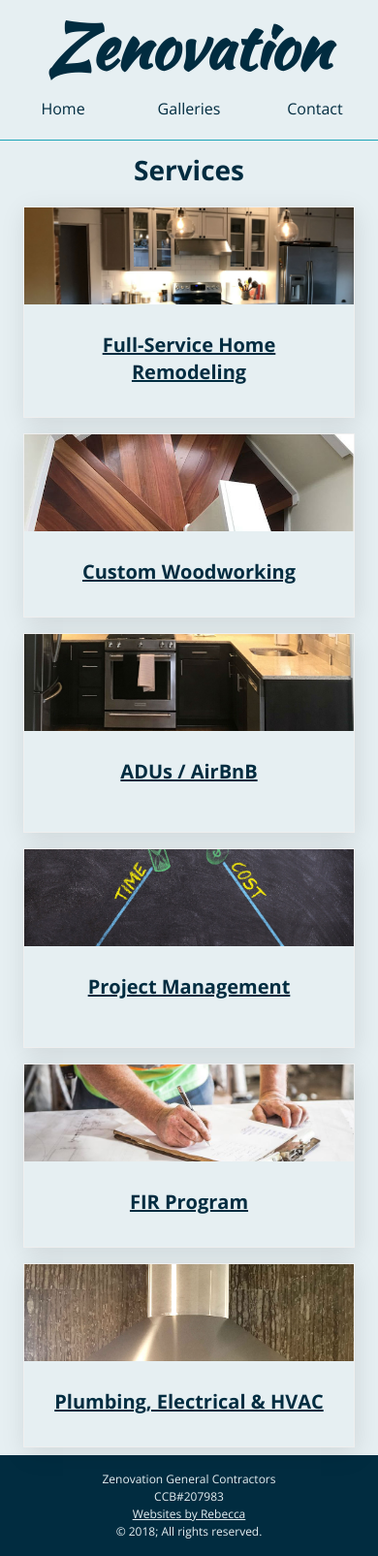
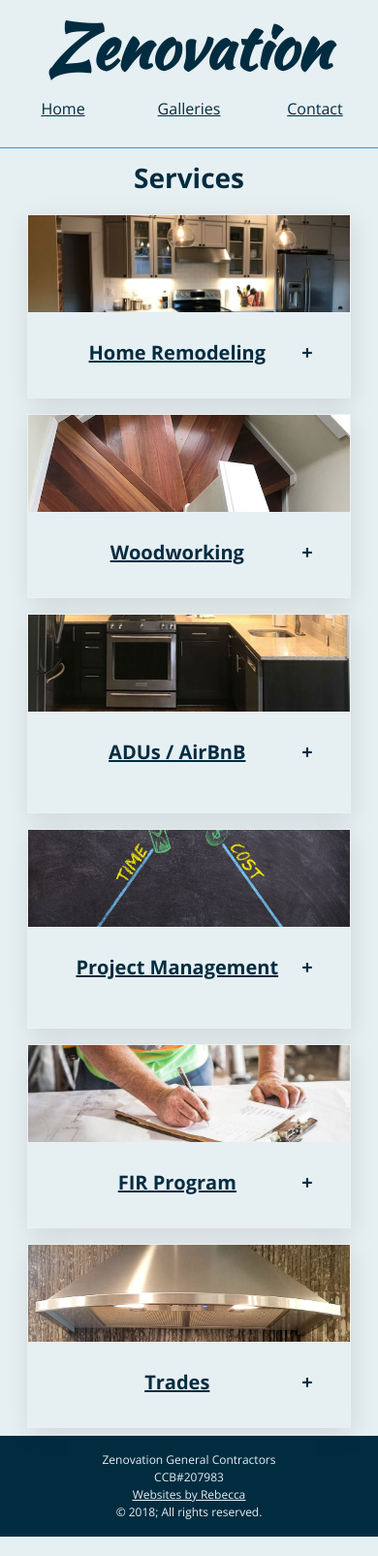
Before and after one commit to rhoffen/zenovation, a PHP site: page /services.html in a window 390 px wide. Shown: the whole page at 97% size. Run offline with PHP 8.4, Linux system fonts and the light colour scheme.

Commit message:
Reformatted mobile home page nav. Repaired mobile gallery home page.

```diff
--- a/index.html
+++ b/index.html
@@ -21,9 +21,9 @@
         </div>
       </div>
       <h1 class="mobile" id="tagline">Creative Craftsmanship for Old Portland Homes</h1>
-      <nav>
+      <nav id="home-nav">
         <a href="./index.html" id="current" class="desktop">Home</a>
-        <a href="#" class="mobile accordion">About</a>
+        <a href="#" class="mobile accordion" id="about">About</a>
           <div class="mobile panel">
             <p>We are a full-service residential construction company specializing in the homes of inner-NE and SE Portland.</p>
             <p>From your dream remodel to expanding your living space with an addition or ADU, our team of experienced professionals will shepherd your project from concept to completion.</p>
@@ -32,7 +32,7 @@
         <a href="./services.html">Services </a>
         <!-- Dropdown menu for galleries -->
         <div class="dropdown">
-          <div class="dropbtn"><a href="./galleries.html">Galleries</a></div>
+          <div class="dropbtn"><a href="./galleries.html" id="galleries-link">Galleries</a></div>
             <div class="dropdown-content">
               <a href="./bathroom-gallery.html">Bathrooms</a>
               <a href="./kitchen-gallery.html">Kitchens</a>
--- a/resources/css/services-style.css
+++ b/resources/css/services-style.css
@@ -89,6 +89,10 @@ h1, h2 {
   font-weight: 700;
 }
 
+.card-title-small {
+  display: none;
+}
+
 @media screen and (max-width: 970px) {
 
   /*Allow container to shrink*/
@@ -129,6 +133,10 @@ h1, h2 {
     position: static;
   }
 
+  .card-details-inner {
+    justify-content: center;
+  }
+
   .subtitle {
     margin: 15px 0 15px;
     text-align: center;
@@ -143,12 +151,24 @@ h1, h2 {
     text-decoration: underline;
   }
 
-  .button {
-    position: relative;
+  #trades-card-img {
+    background-position: center bottom;
+  }
+}
+
+@media only screen and (max-width: 415px) {
+  main.container {
+    width: 95%;
+  }
+}
+
+@media only screen and (max-width: 320px) {
+  main.container {
+    width: 100%;
   }
 
-  .dropdown-content {
-    position: relative;
+  .card {
+    width: 100%;
+    margin: 0.5rem 0;
   }
-
 }
--- a/resources/css/style.css
+++ b/resources/css/style.css
@@ -295,6 +295,11 @@ footer span {
     display: block;
   }
 
+  #home-nav {
+    /*border-bottom: 1px solid #1ca5b8;*/
+    border-top: 1px solid #1ca5b8;
+
+  }
   .container {
     width: 100%;
     padding: 0;
@@ -331,8 +336,8 @@ footer span {
     width: 100%;
     padding: 1rem;
     margin: 0.5rem auto;
-    color: #e6eff2;
-    background-color: #012C40;
+    /*color: #e6eff2;*/
+    /*background-color: #012C40;*/
   }
 
   .dropbtn {
@@ -349,8 +354,8 @@ footer span {
       background-color: #e6eff2;
   }
 
-  nav a:last-child {
-    margin-bottom: 0;
+  #galleries-link {
+    padding: 0;
   }
 
   #tagline {
@@ -364,6 +369,7 @@ footer span {
     height: 10rem;
     width: 100%;
     background-size: cover;
+    margin-top: 1rem;
   }
 
   #home {
@@ -390,11 +396,38 @@ footer span {
     background-color: #ccc;
 }
 
+/*Add + and - signs to open/close the panel*/
+.accordion:after {
+    content: '\002B';
+    /*color: #777;*/
+    font-weight: bold;
+    margin-left: 5px;
+    float: right;
+    padding-right: 0.5rem;
+}
+
+.active:after {
+    content: "\2212";
+}
+
 /* Style the accordion panel. Note: hidden by default */
-.panel {
+  .panel {
     padding: 0 18px;
     background-color: white;
     display: none;
+    max-height: 0;
     overflow: hidden;
+    transition: max-height 0.5s ease-in-out;
+    line-height: 1.2;
+  }
+
+  a,
+  .panel a {
+  text-decoration: underline;
+  }
+
+  #about {
+    text-decoration: none;
+    padding-left: 9.8%;
   }
 }
--- a/resources/javascript/accordion.js
+++ b/resources/javascript/accordion.js
@@ -1,14 +1,16 @@
+// Animated panel
 var acc = document.getElementsByClassName("accordion");
 var i;
 
 for (i = 0; i < acc.length; i++) {
-acc[i].addEventListener("click", function() {
+  acc[i].addEventListener("click", function() {
     this.classList.toggle("active");
     var panel = this.nextElementSibling;
-    if (panel.style.display === "block") {
-        panel.style.display = "none";
+    if (panel.style.maxHeight){
+      panel.style.maxHeight = null;
     } else {
-        panel.style.display = "block";
+      panel.style.display = "block";
+      panel.style.maxHeight = panel.scrollHeight + "px";
     }
   });
 }
--- a/services.html
+++ b/services.html
@@ -43,40 +43,48 @@
     <!--Begin cards  -->
     <main class="container">
       <h2 class="mobile">Services</h2>
-
       <!-- Full-service card -->
       <div class="card">
         <div class="card-image" style="background-image: url(resources/images/whole-house-images/kitchen-1-crop.jpg)">
-        </div>
+          </div>
         <div class="card-content">
-          <h1 class="accordion">Full-Service Home Remodeling</h1>
+          <h1 class="desktop accordion">Full-Service Home Remodeling</h1>
+          <h1 class="mobile accordion">Home Remodeling</h1>
           <div class="panel">
             <div class="subtitle">
               Every room beautiful
             </div>
             <p>When it's time to upgrade your home for your own enjoyment, to increase resale value or to deal with structural or safety issues, our team of experienced builders can help make your vision a reality.</p>
-            <div class="card-details">
+            <div class="desktop card-details">
               <div class="card-details-inner">
                 <div class="dropdown">
-                  <div class="button"><a href="./galleries.html"></a>Project Galleries</div>
-                    <div class="dropdown-content">
+                  <div class="button"><a href="./galleries.html">Project Galleries</a></div>
+                    <div class="desktop dropdown-content">
                       <a href="./bathroom-gallery.html">Bathrooms</a>
                       <a href="./kitchen-gallery.html">Kitchens</a>
                       <a href="./woodworking-gallery.html">Woodworking</a>
                       <a href="./outdoor-gallery.html">Outdoor</a>
                       <a href="./before-after-gallery.html" id="bef-aft-link">Before-After</a>
                     </div>
-                  </div>
                 </div>
               </div>
             </div>
+            <div class="mobile card-details">
+              <div class="card-details-inner">
+                <div>
+                  <a href="galleries.html" class="button">Project Galleries</a>
+                </div>
+              </div>
+            </div>
+          </div>
         </div>
       </div>
       <!-- Custom Woodworking -->
       <div class="card">
         <div class="card-image" style="background-image: url(resources/images/woodworking-card.jpg)"></div>
         <div class="card-content">
-          <h1 class="accordion">Custom Woodworking</h1>
+          <h1 class="desktop accordion">Custom Woodworking</h1>
+          <h1 class="mobile accordion">Woodworking</h1>
           <div class="panel">
             <div class="subtitle">
               All in the Details
@@ -87,14 +95,14 @@
                 <div>
                   <a href="woodworking-gallery.html" class="button">Project Gallery</a>
                 </div>
+              </div>
             </div>
           </div>
         </div>
       </div>
-      </div>
       <!-- ADUs card -->
       <div class="no-button-row card">
-        <div class="card-image" style="background-image: url(resources/images/adu-card-crop.jpg)"></div>
+        <div class="card-image" style="background-image: url(resources/images/adu.png)"></div>
         <div class="card-content">
           <h1 class="accordion">ADUs / AirBnB</h1>
           <div class="panel">
@@ -139,10 +147,11 @@
           </div>
         </div>
         <!-- Trades card -->
-        <div class="card" id="penult-card">
-          <div class="card-image" style="background-image: url(resources/images/trades-card.jpg)"></div>
+        <div class="card">
+          <div class="card-image" id="trades-card-img" style="background-image: url(resources/images/trades-card.jpg)"></div>
           <div class="card-content">
-            <h1 class="accordion">Plumbing, Electrical &amp HVAC</h1>
+            <h1 class="desktop accordion">Plumbing, Electrical &amp HVAC</h1>
+            <h1 class="mobile accordion">Trades</h1>
             <div class="panel">
               <div class="subtitle">
                 Making it work
```
Also changed, not shown: galleries.html (+16 -11 lines), resources/css/galleries-style.css (+8 -5 lines), resources/images/adu-card-crop.jpg (deleted), resources/images/adu.png (added).
